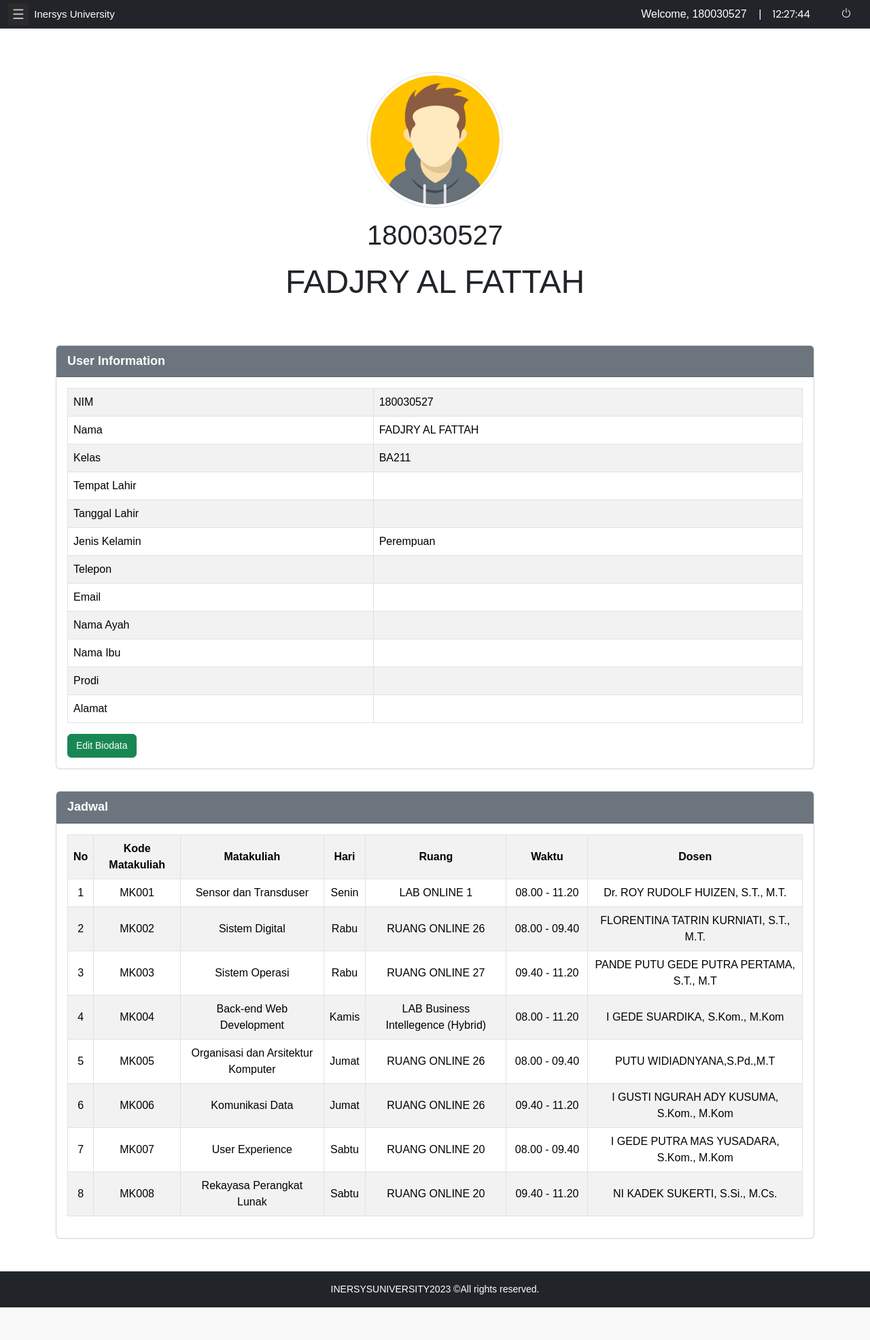
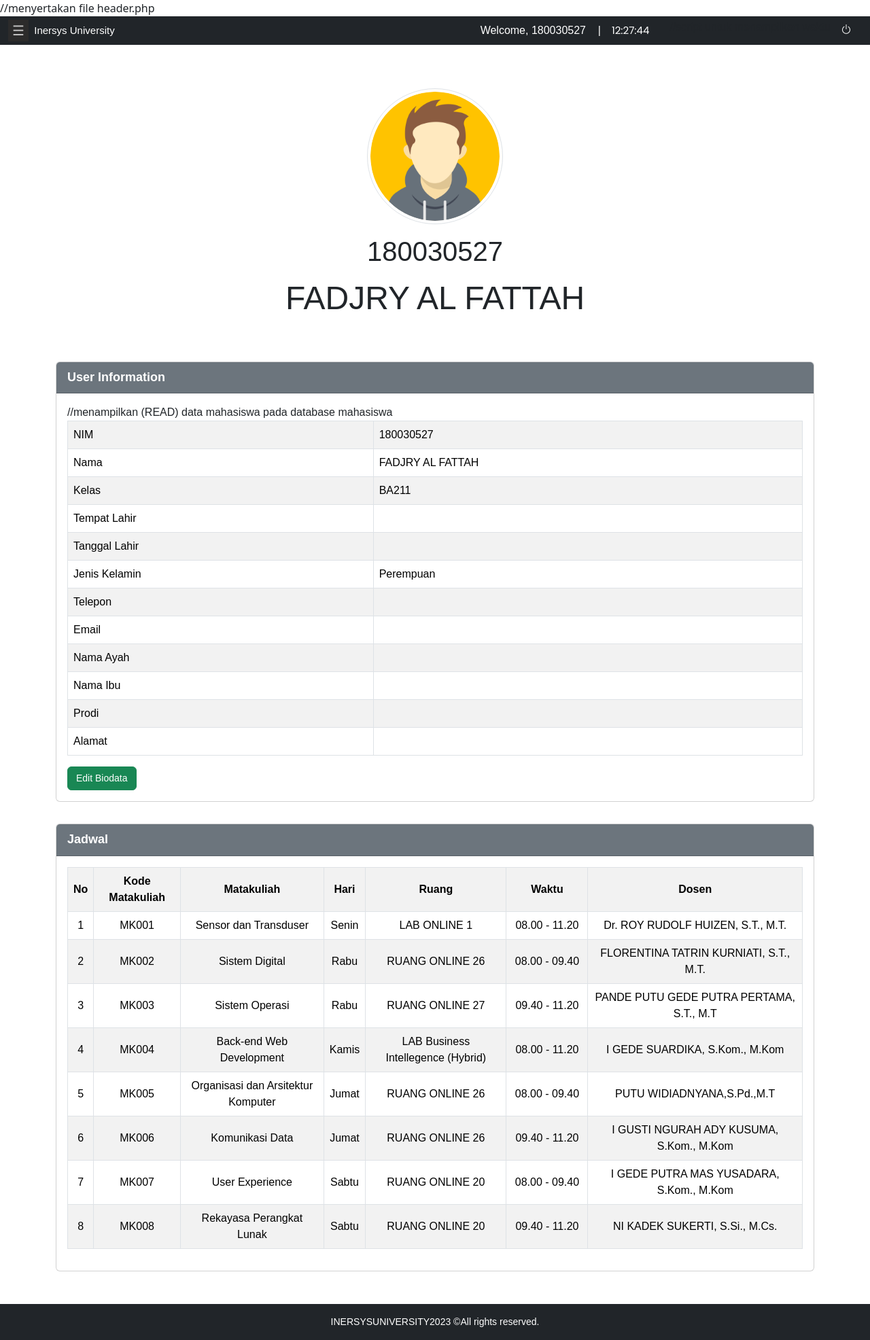
Before and after one commit to adiwiryadana/SistemInformasiAkademik_ProjectUAS, a PHP site: page /mahasiswa/mahasiswa.php in a window 1280 px wide. Shown: the whole page at 68% size. Before the commit the page ends 1924 px from the top, so only its background shows below. Run offline with PHP 8.4, Linux system fonts and the light colour scheme; a user stored in the database is signed in; data comes from the database, SQL or seed files in the repository; some web fonts are replaced.

Commit message:
Update mahasiswa.php

```diff
--- a/mahasiswa/mahasiswa.php
+++ b/mahasiswa/mahasiswa.php
@@ -1,4 +1,5 @@
 <?php
+//menyertakan file cekmahasiswa.php dan koneksi.php
 include ('../cekmahasiswa.php');
 include ('../koneksi.php');
 
@@ -12,7 +13,7 @@ $tampil = $db->tampilmhs();
 
 <head>
     <title>SIAK - MAHASISWA</title>
-    <?php include "../header.php" ?>
+    <?php include "../header.php" ?> //menyertakan file header.php
     <link rel="stylesheet" href="../style.css">
 </head>
 
@@ -34,6 +35,8 @@ $tampil = $db->tampilmhs();
                     &nbsp; &nbsp;|
                 </li>
                 <div id="DisplayClock" class="clock text-white" onload="showTime()"></div>
+
+                 //script untuk menampilkan waktu
                 <script>
                     function showTime(){
                     var date = new Date();
@@ -103,6 +106,8 @@ $tampil = $db->tampilmhs();
                 </div>
                 <div class="card-body table-responsive" >
                     <table class="table table-bordered table-striped">
+
+                    //menampilkan (READ) data mahasiswa pada database mahasiswa
                     <?php
                     foreach($tampil as $row) {;
                     ?>
@@ -176,6 +181,7 @@ $tampil = $db->tampilmhs();
             </div>
         </div>
     </section>
+
 
     <?php
         $db = new koneksi();
```
